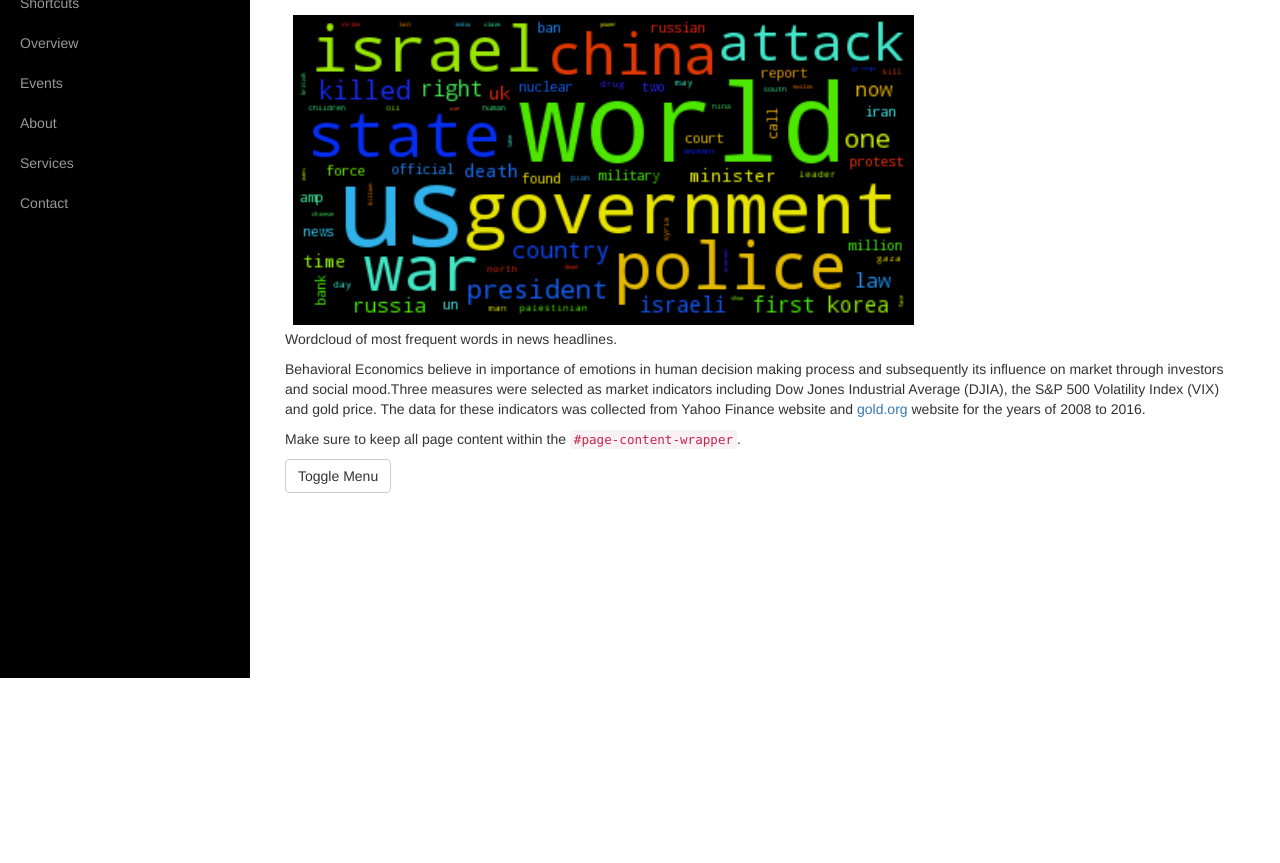
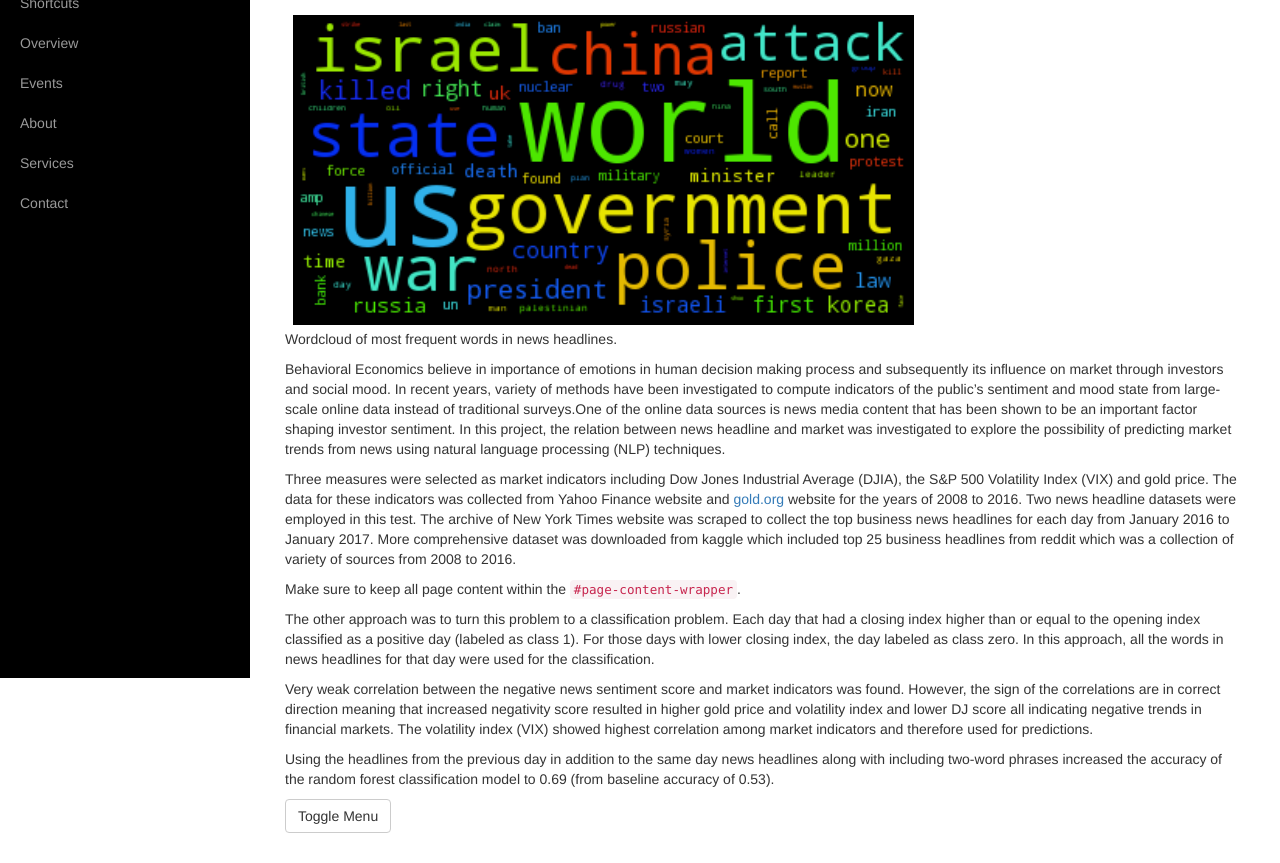
Before and after one commit to KhaterehMohajery/Portfolio, a plain HTML site: page index.html in a window 1280 px wide. Shown: the part 122-985 px from the top of the page. Before the commit the page ends 800 px from the top, so only its background shows below. Drawn offline with Linux system fonts and the light colour scheme.

Commit message:
adding first entry-test

```diff
--- a/index.html
+++ b/index.html
@@ -71,9 +71,14 @@
                     <div class="col-lg-12">
                         <h1>Predicting the Behavior of Financial Markets from News Headlines</h1>
                         <img src="images/Capstone_word1.png"/>
-                        <p>Wordcloud of most frequent words in news headlines.<p>
-                        <p> Behavioral Economics believe in importance of emotions in human decision making process and subsequently its influence on market through investors and social mood.Three measures were selected as market indicators including Dow Jones Industrial Average  (DJIA), the S&P 500 Volatility Index (VIX) and gold price. The data for these indicators was collected from Yahoo Finance website and <a href="http://www.gold.org/">gold.org</a> website for the years of 2008 to 2016.</p>
+                        <p>  Wordcloud of most frequent words in news headlines.<p>
+                        <p>Behavioral Economics believe in importance of emotions in human decision making process and subsequently its influence on market through investors and social mood. In recent years, variety of methods have been investigated to compute indicators of the public’s sentiment and mood state from large-scale online data instead of traditional surveys.One of the online data sources is news media content that has been shown to be an important factor shaping investor sentiment. In this project, the relation between news headline and market was investigated to explore the possibility of predicting market trends from news using natural language processing (NLP) techniques.<p>
+                        <p> Three measures were selected as market indicators including Dow Jones Industrial Average  (DJIA), the S&P 500 Volatility Index (VIX) and gold price. The data for these indicators was collected from Yahoo Finance website and <a href="http://www.gold.org/">gold.org</a> website for the years of 2008 to 2016. Two news headline datasets were employed in this test. The archive of New York Times website was scraped to collect the top business news headlines for each day from January 2016 to January 2017. More comprehensive dataset was downloaded from kaggle which included top 25 business headlines from reddit which was a collection of variety of sources from 2008 to 2016.</p>
                         <p>Make sure to keep all page content within the <code>#page-content-wrapper</code>.</p>
+                        <p>The other approach was to turn this problem to a classification problem. Each day that had a closing index higher than or equal to the opening index classified as a positive day (labeled as class 1). For those days with lower closing index, the day labeled as class zero. In this approach, all the words in news headlines for that day were used for the classification.<p>
+                        <p>Very weak correlation between the negative news sentiment score and market indicators was found. However, the sign of the correlations are in correct direction meaning that increased negativity score resulted in higher gold price and volatility index and lower DJ score all indicating negative trends in financial markets. The volatility index (VIX) showed highest correlation among market indicators and therefore used for predictions.<p>
+                        <p>Using the headlines from the previous day in addition to the same day news headlines along with including two-word phrases increased the accuracy of the random forest classification model to 0.69 (from baseline accuracy of 0.53).<p>
+
                         <a href="#menu-toggle" class="btn btn-default" id="menu-toggle">Toggle Menu</a>
                     </div>
                 </div>
```
Also changed, not shown: 1 other file.
